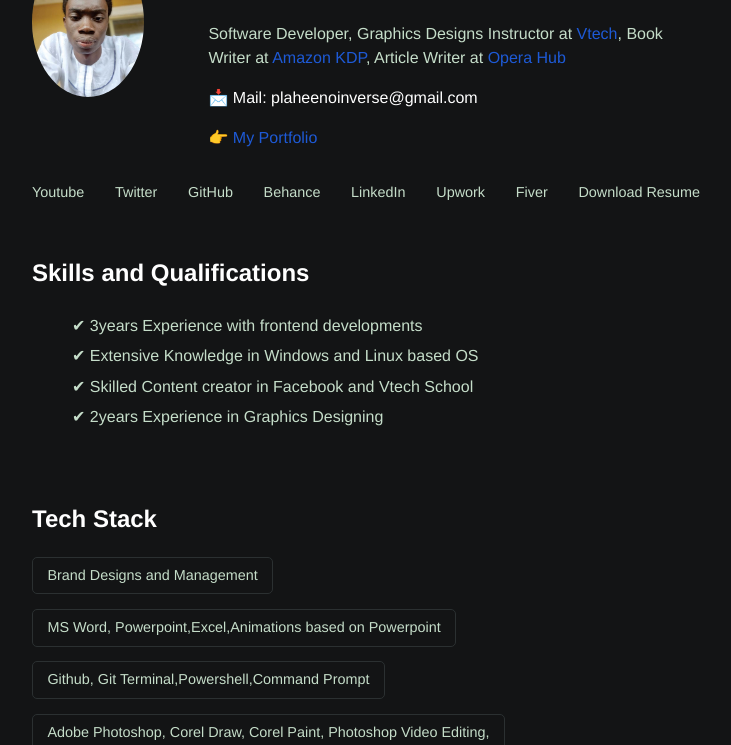
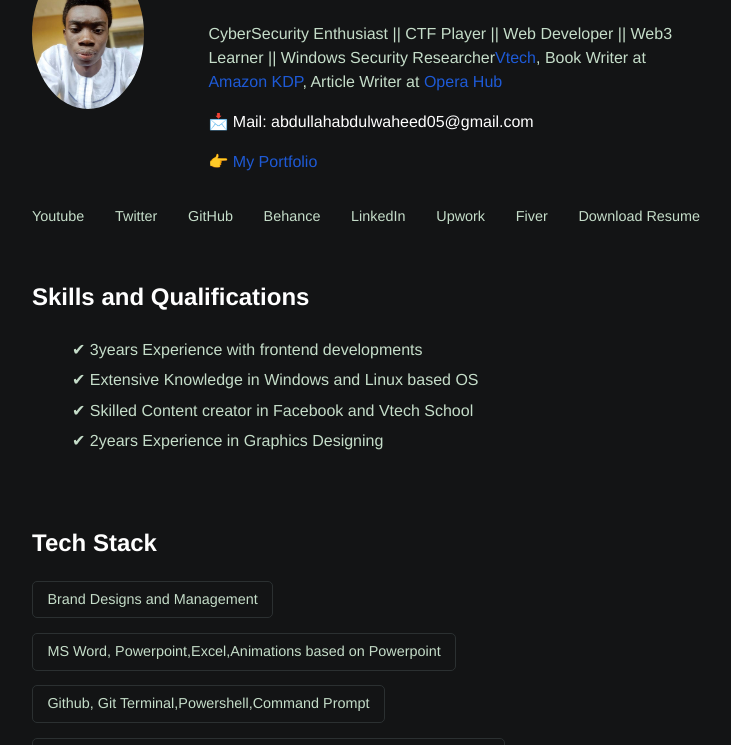
Before and after one commit to LanZeroth/Resume_Website, a plain HTML site: page index.html in a window 1280 px wide. Shown: the part 130-875 px from the top of the page, without its empty margins (274-1005 px from the left). Drawn offline with Linux system fonts and the light colour scheme.

Commit message:
Update index.html

```diff
--- a/index.html
+++ b/index.html
@@ -14,8 +14,8 @@
 
             <div>
                 <h1 id="user-name">Alex Figs</h1>
-                <p id="bio">Software Developer, Graphics Designs Instructor at <a href="https://vtechschool.com/">Vtech</a>, Book Writer at <a href="https://kdp.amazon.com/">Amazon KDP</a>, Article Writer at <a href="https://hub.opera.com/">Opera Hub</a></p>
-                <p id="emails"> 📩 Mail: plaheenoinverse@gmail.com</p>
+                <p id="bio">CyberSecurity Enthusiast || CTF Player || Web Developer || Web3 Learner || Windows Security Researcher<a href="https://vtechschool.com/">Vtech</a>, Book Writer at <a href="https://kdp.amazon.com/">Amazon KDP</a>, Article Writer at <a href="https://hub.opera.com/">Opera Hub</a></p>
+                <p id="emails"> 📩 Mail: abdullahabdulwaheed05@gmail.com</p>
                 <a target="_blank" href="https://habfrejo.github.io/My-Portfolio/"> 👉 My Portfolio</a>
             </div>
         </section>
```
